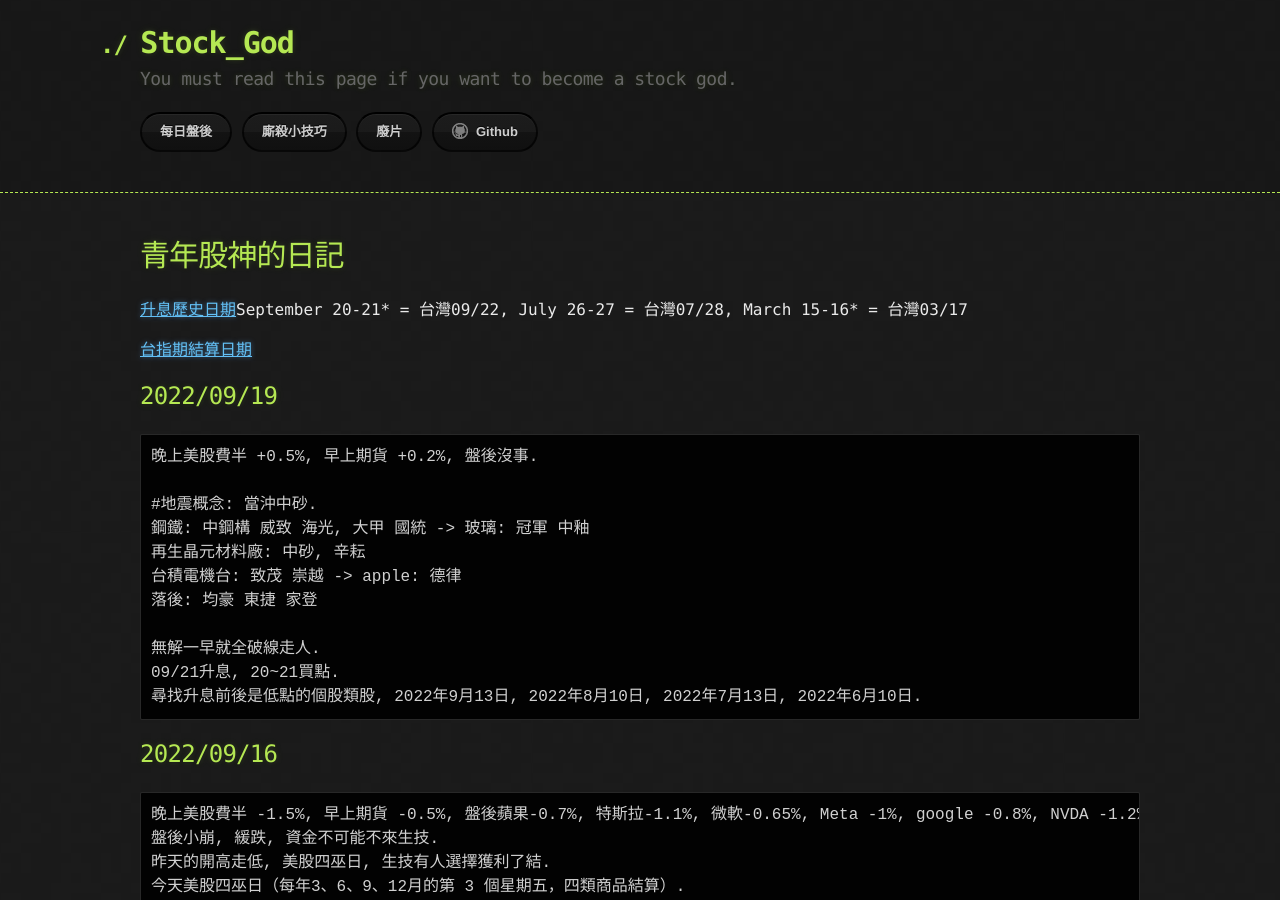
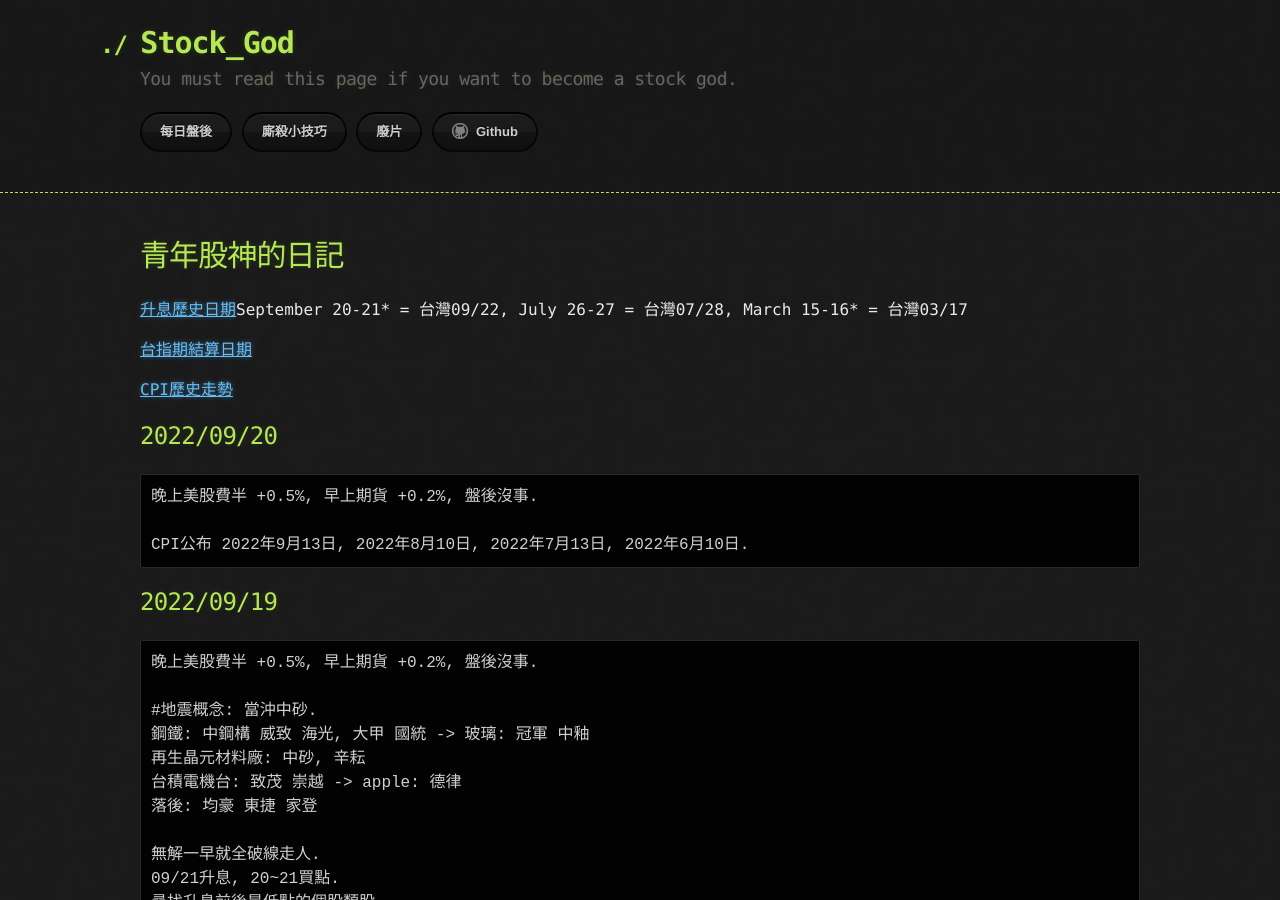
Before and after one commit to lepg5487/Stock_God, a Jekyll site: the page built from index.md, in a window 1280 px wide and 900 px high. Built offline with Jekyll 4.4.1, drawn with Linux system fonts in a browser that asks for light colours; our own code applies the rules of GitHub Pages for plain Markdown files.

Commit message:
Update index.md

````diff
--- a/index.md
+++ b/index.md
@@ -7,6 +7,15 @@ layout: testlayouts
 [升息歷史日期](https://www.federalreserve.gov/monetarypolicy/fomccalendars.htm)September 20-21* = 台灣09/22, July 26-27 = 台灣07/28, March 15-16* = 台灣03/17
 
 [台指期結算日期](https://options.tw/%E6%9C%9F%E8%B2%A8%E8%A1%8C%E4%BA%8B%E6%9B%86/)
+
+[CPI歷史走勢](https://hk.investing.com/economic-calendar/cpi-733)
+
+## 2022/09/20
+```
+晚上美股費半 +0.5%, 早上期貨 +0.2%, 盤後沒事.
+
+CPI公布 2022年9月13日, 2022年8月10日, 2022年7月13日, 2022年6月10日.
+```
 
 ## 2022/09/19
 ```
````
Also changed, not shown: other parts of index.md (+1 -1 lines).
